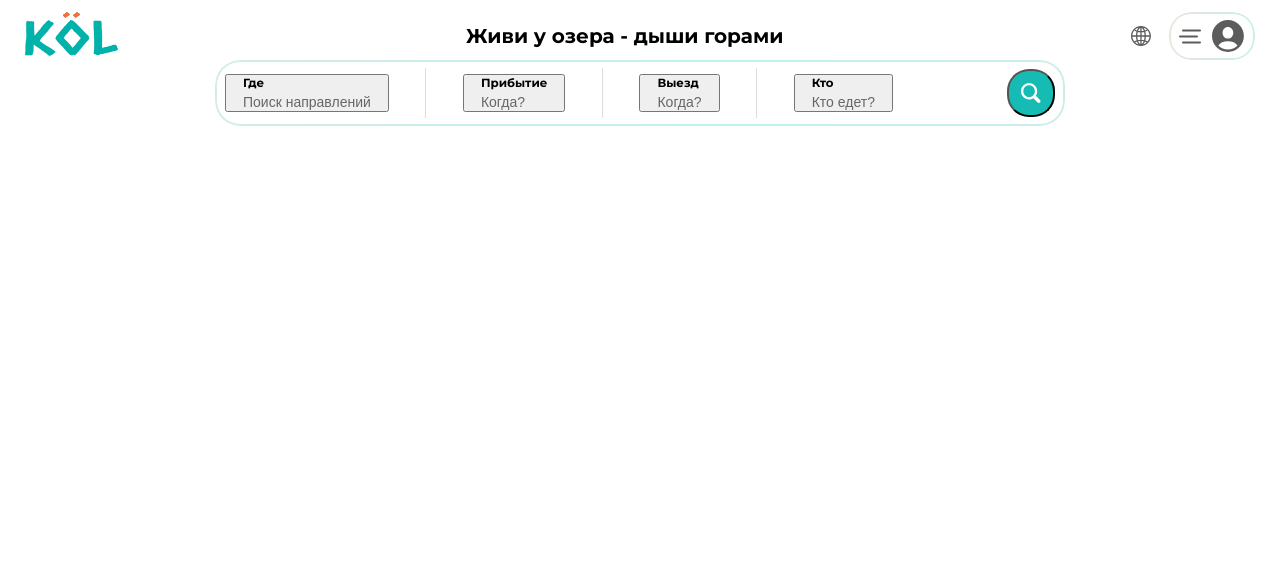
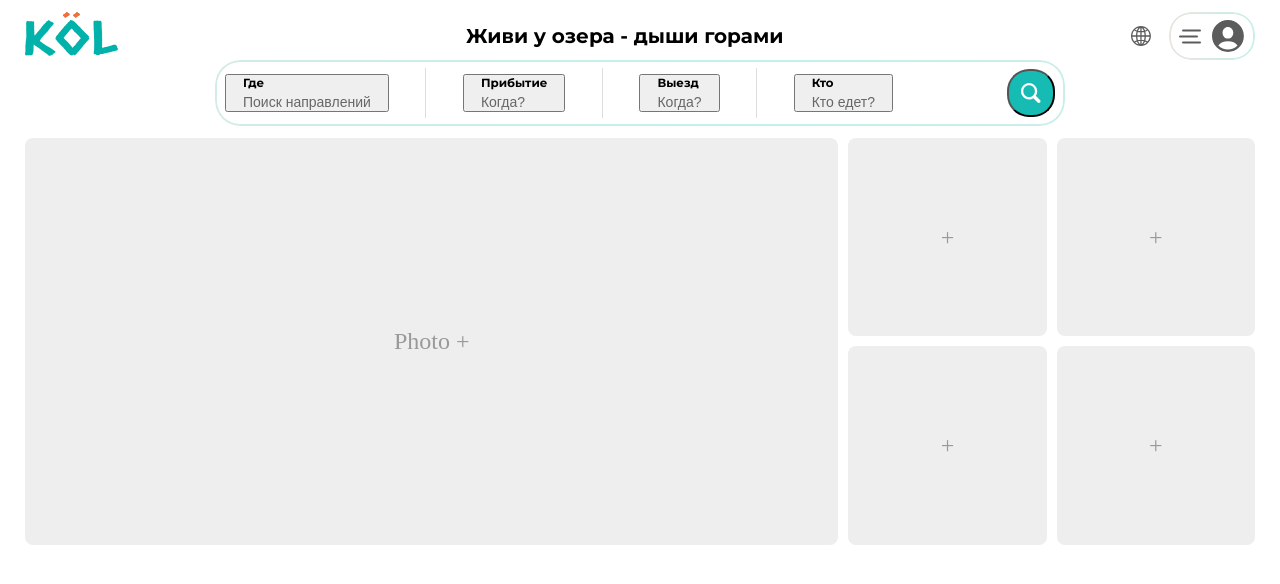
Before and after one commit to Shirin-Akhmatova/KOL, a React (Vite) app: page /create-service in a window 1280 px wide. Shown: the top 584 px of the page. Built offline with nearby package versions, Linux system fonts and the light colour scheme; the HTML template or start-up script is replaced by a standard one; a web font is replaced by a local one.

Commit message:
create service

```diff
--- a/package.json
+++ b/package.json
@@ -21,7 +21,7 @@
     "react-date-range": "^2.0.1",
     "react-dom": "^19.1.0",
     "react-easy-crop": "^5.4.1",
-    "react-hook-form": "^7.56.3",
+    "react-hook-form": "^7.56.4",
     "react-i18next": "^15.5.1",
     "react-icon": "^1.0.0",
     "react-icons": "^5.5.0",
--- a/src/app/providers/router.tsx
+++ b/src/app/providers/router.tsx
@@ -5,6 +5,7 @@ import About from "../../pages/About/About";
 import LoginUserProfilePage from "../../widgets/LoginUserProfilePage/LoginUserProfilePage";
 import MapWithListings from "../../pages/MapWithListings/MapWithListings";
 import CardPage from "@/pages/cardPage/CardPage";
+import CreateService from "@/pages/CreateService/CreateService";
 
 export const myRouter = createBrowserRouter([
   {
@@ -33,6 +34,7 @@ export const myRouter = createBrowserRouter([
       },
       {
         path: "/create-service",
+        element: <CreateService />,
       },
     ],
   },
--- /dev/null
+++ b/src/pages/CreateService/CreateService.tsx
@@ -0,0 +1,17 @@
+import { FormProvider, useForm } from "react-hook-form";
+import AddPhoto from "@/widgets/CreateService/AddPhoto";
+
+const CreateService = () => {
+  const methods = useForm();
+
+  const onSubmit = (data: any) => console.log(data);
+  return (
+    <FormProvider {...methods}>
+      <form onSubmit={methods.handleSubmit(onSubmit)}>
+        <AddPhoto />
+      </form>
+    </FormProvider>
+  );
+};
+
+export default CreateService;
--- /dev/null
+++ b/src/widgets/CreateService/AddPhoto.module.scss
@@ -0,0 +1,65 @@
+.AddPhoto {
+  .photoGrid {
+    display: grid;
+    grid-template-columns: 2fr 1fr;
+    gap: 10px;
+    cursor: pointer;
+  }
+
+  .smallGrid {
+    display: grid;
+    grid-template-columns: 1fr 1fr;
+    gap: 10px;
+  }
+
+  .photoBox {
+    background-color: #eee;
+    background-size: cover;
+    background-position: center;
+    border-radius: 8px;
+    position: relative;
+    display: flex;
+    align-items: center;
+    justify-content: center;
+
+    &.large {
+      width: 100%;
+      aspect-ratio: 4 / 2;
+    }
+
+    &.small {
+      width: 100%;
+      aspect-ratio: 1 / 1;
+    }
+
+    .previewImage {
+      width: 100%;
+      height: 100%;
+      background-size: cover;
+      background-position: center;
+      border-radius: 8px;
+    }
+
+    span {
+      font-size: 24px;
+      color: #999;
+    }
+
+    .removeButton {
+      position: absolute;
+      top: 5px;
+      right: 5px;
+      background: rgba(0, 0, 0, 0.6);
+      color: white;
+      border: none;
+      border-radius: 50%;
+      width: 24px;
+      height: 24px;
+      font-size: 16px;
+      cursor: pointer;
+      display: flex;
+      align-items: center;
+      justify-content: center;
+    }
+  }
+}
--- /dev/null
+++ b/src/widgets/CreateService/AddPhoto.tsx
@@ -0,0 +1,99 @@
+import { useFormContext } from "react-hook-form";
+import { useState } from "react";
+import scss from "./AddPhoto.module.scss";
+
+const AddPhoto = () => {
+  const { setValue, watch } = useFormContext();
+  const images: File[] = watch("images") || [];
+  const [previews, setPreviews] = useState<string[]>([]);
+
+  const handleAddImages = (e: React.ChangeEvent<HTMLInputElement>) => {
+    const files = Array.from(e.target.files || []);
+    const newImages = [...images, ...files].slice(0, 5); // максимум 5 изображений (1 большое + 4 маленьких)
+
+    setValue("images", newImages);
+    generatePreviews(newImages);
+  };
+
+  const generatePreviews = (files: File[]) => {
+    const previewUrls = files.map((file) => URL.createObjectURL(file));
+    setPreviews(previewUrls);
+  };
+
+  const handleRemove = (index: number) => {
+    const newImages = [...images];
+    newImages.splice(index, 1);
+    setValue("images", newImages);
+    generatePreviews(newImages);
+  };
+
+  return (
+    <div className={scss.AddPhoto}>
+      <div className="container">
+        <input
+          type="file"
+          multiple
+          accept="image/*"
+          onChange={handleAddImages}
+          id="photo-input"
+          style={{ display: "none" }}
+        />
+
+        <label htmlFor="photo-input" className={scss.photoGrid}>
+          {/* Большой блок для выбора фото (всегда отображается) */}
+          <div className={`${scss.photoBox} ${scss.large}`}>
+            {previews.length > 0 ? (
+              <div
+                className={scss.previewImage}
+                style={{ backgroundImage: `url(${previews[0]})` }}
+              >
+                <button
+                  type="button"
+                  className={scss.removeButton}
+                  onClick={(e) => {
+                    e.preventDefault();
+                    handleRemove(0);
+                  }}
+                >
+                  ×
+                </button>
+              </div>
+            ) : (
+              <span>Photo +</span>
+            )}
+          </div>
+
+          <div className={scss.smallGrid}>
+            {Array(4)
+              .fill(0)
+              .map((_, index) => (
+                <div key={index} className={`${scss.photoBox} ${scss.small}`}>
+                  {previews.length > index + 1 ? (
+                    <div
+                      className={scss.previewImage}
+                      style={{ backgroundImage: `url(${previews[index + 1]})` }}
+                    >
+                      <button
+                        type="button"
+                        className={scss.removeButton}
+                        onClick={(e) => {
+                          e.preventDefault();
+                          handleRemove(index + 1);
+                        }}
+                      >
+                        ×
+                      </button>
+                    </div>
+                  ) : (
+                    previews.length === 0 && <span>+</span>
+                  )}
+                </div>
+              ))}
+          </div>
+        </label>
+      </div>
+    </div>
+  );
+};
+
+export default AddPhoto;
```
Also changed, not shown: src/widgets/PaymentModal/ConfirmModal.tsx (added, +42 -0 lines), src/widgets/PaymentModal/ConfirmModal.module.scss (added), 1 other file (tests, documents, lock files or other folders).
